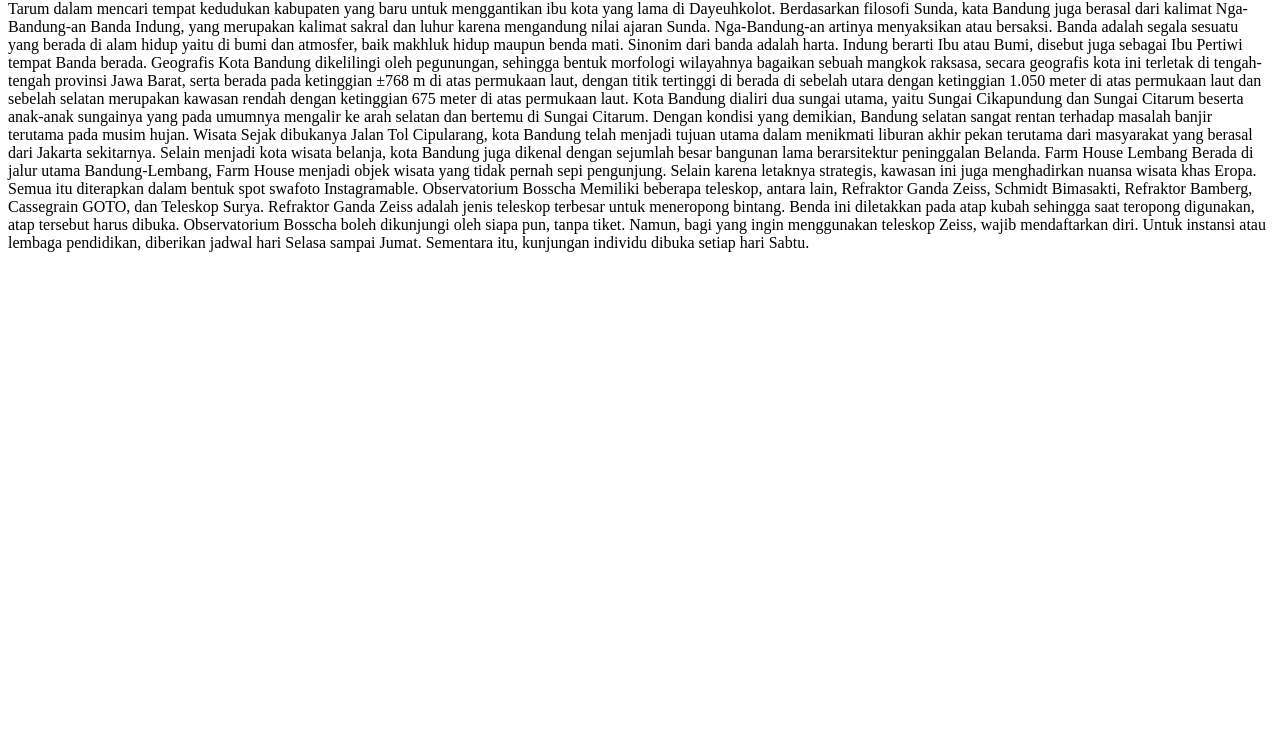
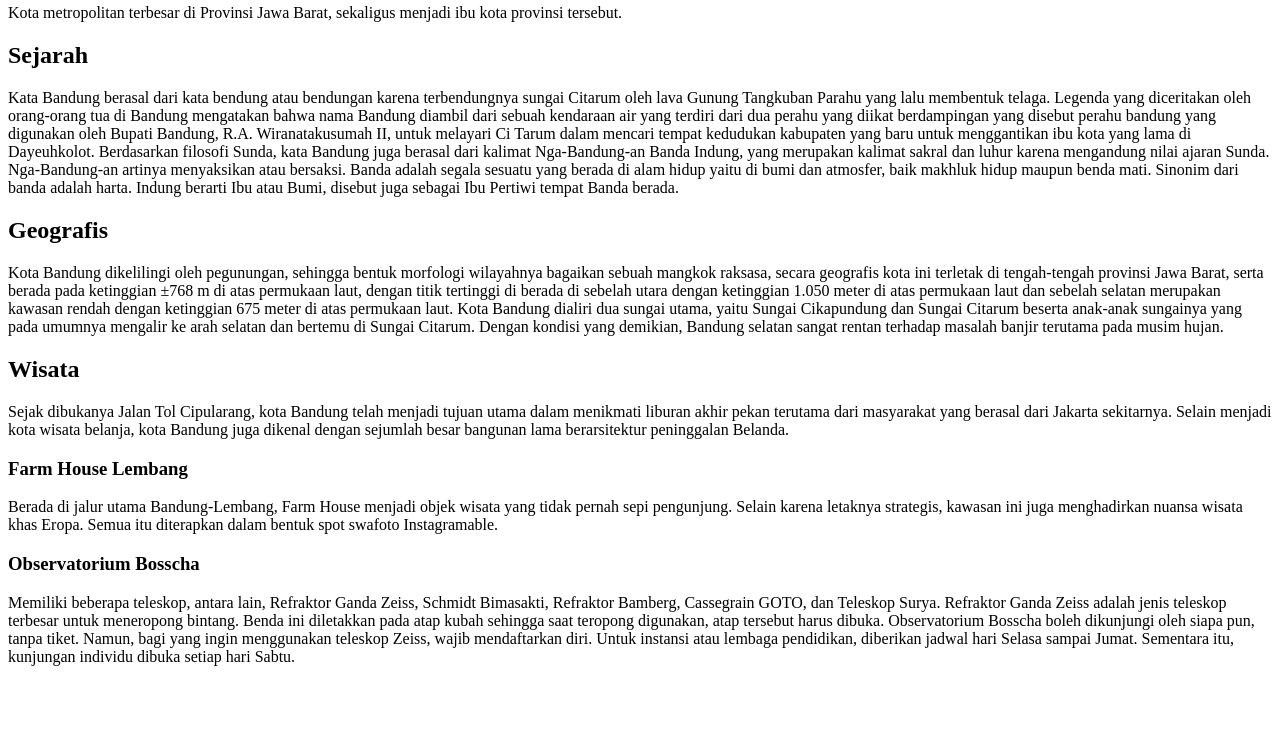
Before and after one commit to alifdevz/dasar-web, a plain HTML site: page index.html in a window 1280 px wide. Shown: the part 62-800 px from the top of the page. Drawn offline with Linux system fonts and the light colour scheme.

Commit message:
Add html elements to text

```diff
--- a/index.html
+++ b/index.html
@@ -3,33 +3,33 @@
         <title>Belajar Dasar Pemrograman Web</title>
     </head>
     <body>
-        Bandung
+        <h1>Bandung</h1>
         Kota metropolitan terbesar di Provinsi Jawa Barat, sekaligus menjadi ibu kota provinsi tersebut.
 
 
-        Sejarah
+        <h2>Sejarah</h2>
         Kata Bandung berasal dari kata bendung atau bendungan karena terbendungnya sungai Citarum oleh lava Gunung Tangkuban Parahu yang lalu membentuk telaga. Legenda yang diceritakan oleh orang-orang tua di Bandung mengatakan bahwa nama Bandung diambil dari sebuah kendaraan air yang terdiri dari dua perahu yang diikat berdampingan yang disebut perahu bandung yang digunakan oleh Bupati Bandung, R.A. Wiranatakusumah II, untuk melayari Ci Tarum dalam mencari tempat kedudukan kabupaten yang baru untuk menggantikan ibu kota yang lama di Dayeuhkolot.
 
 
         Berdasarkan filosofi Sunda, kata Bandung juga berasal dari kalimat Nga-Bandung-an Banda Indung, yang merupakan kalimat sakral dan luhur karena mengandung nilai ajaran Sunda. Nga-Bandung-an artinya menyaksikan atau bersaksi. Banda adalah segala sesuatu yang berada di alam hidup yaitu di bumi dan atmosfer, baik makhluk hidup maupun benda mati. Sinonim dari banda adalah harta. Indung berarti Ibu atau Bumi, disebut juga sebagai Ibu Pertiwi tempat Banda berada.
 
 
-        Geografis
+        <h2>Geografis</h2>
         Kota Bandung dikelilingi oleh pegunungan, sehingga bentuk morfologi wilayahnya bagaikan sebuah mangkok raksasa, secara geografis kota ini terletak di tengah-tengah provinsi Jawa Barat, serta berada pada ketinggian ±768 m di atas permukaan laut, dengan titik tertinggi di berada di sebelah utara dengan ketinggian 1.050 meter di atas permukaan laut dan sebelah selatan merupakan kawasan rendah dengan ketinggian 675 meter di atas permukaan laut.
 
 
         Kota Bandung dialiri dua sungai utama, yaitu Sungai Cikapundung dan Sungai Citarum beserta anak-anak sungainya yang pada umumnya mengalir ke arah selatan dan bertemu di Sungai Citarum. Dengan kondisi yang demikian, Bandung selatan sangat rentan terhadap masalah banjir terutama pada musim hujan.
 
 
-        Wisata
+        <h2>Wisata</h2>
         Sejak dibukanya Jalan Tol Cipularang, kota Bandung telah menjadi tujuan utama dalam menikmati liburan akhir pekan terutama dari masyarakat yang berasal dari Jakarta sekitarnya. Selain menjadi kota wisata belanja, kota Bandung juga dikenal dengan sejumlah besar bangunan lama berarsitektur peninggalan Belanda.
 
 
-        Farm House Lembang
+        <h3>Farm House Lembang</h3>
         Berada di jalur utama Bandung-Lembang, Farm House menjadi objek wisata yang tidak pernah sepi pengunjung. Selain karena letaknya strategis, kawasan ini juga menghadirkan nuansa wisata khas Eropa. Semua itu diterapkan dalam bentuk spot swafoto Instagramable.
 
 
-        Observatorium Bosscha
+        <h3>Observatorium Bosscha</h3>
         Memiliki beberapa teleskop, antara lain, Refraktor Ganda Zeiss, Schmidt Bimasakti, Refraktor Bamberg, Cassegrain GOTO, dan Teleskop Surya. Refraktor Ganda Zeiss adalah jenis teleskop terbesar untuk meneropong bintang. Benda ini diletakkan pada atap kubah sehingga saat teropong digunakan, atap tersebut harus dibuka. Observatorium Bosscha boleh dikunjungi oleh siapa pun, tanpa tiket. Namun, bagi yang ingin menggunakan teleskop Zeiss, wajib mendaftarkan diri. Untuk instansi atau lembaga pendidikan, diberikan jadwal hari Selasa sampai Jumat. Sementara itu, kunjungan individu dibuka setiap hari Sabtu.
     </body>
 </html>
```
